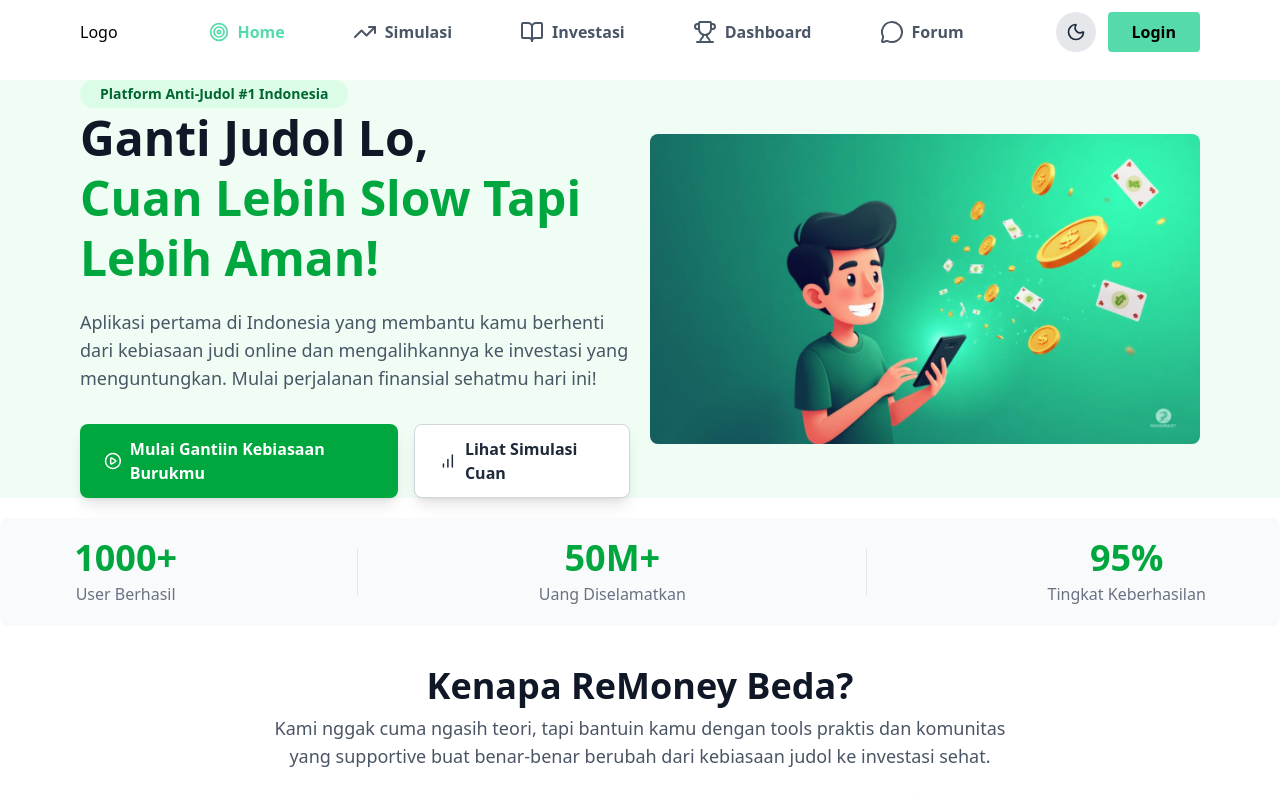
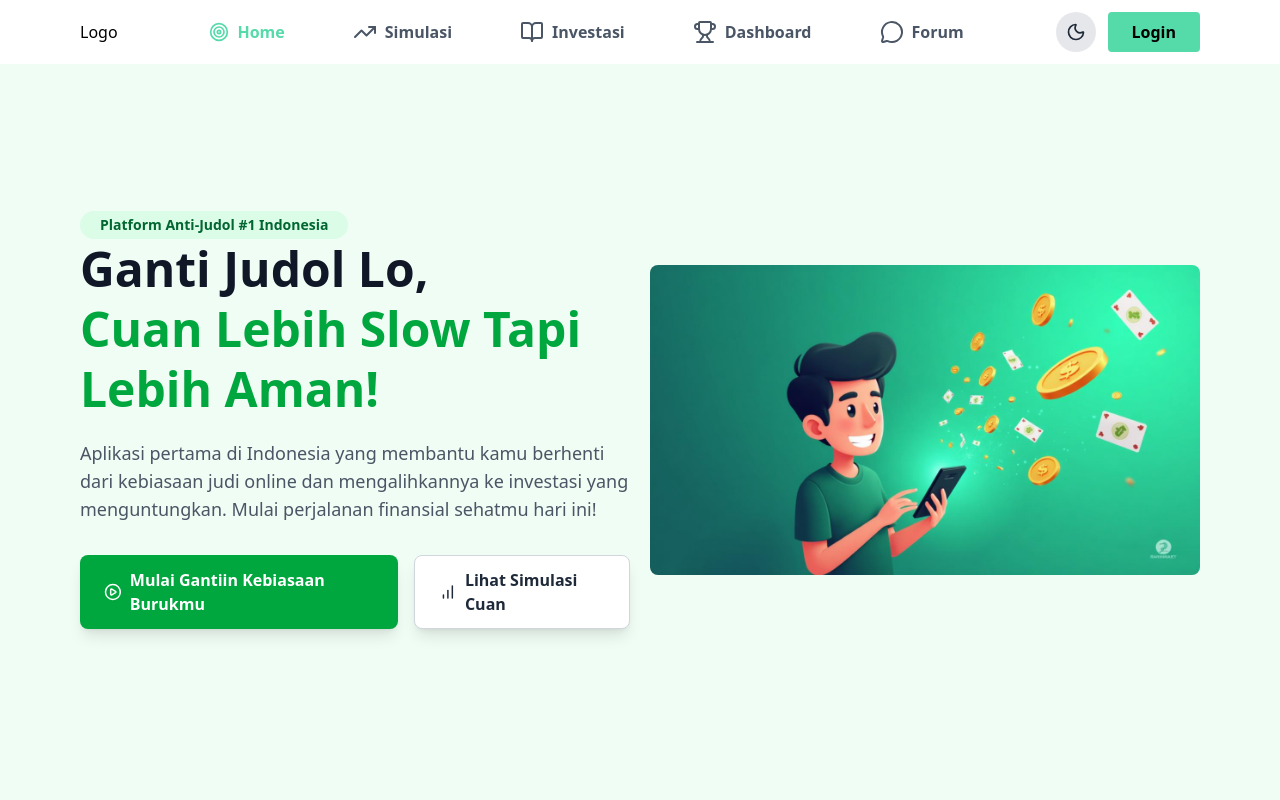
Before and after one commit to dudiddump/gemastik25, a Next.js app: page / in a window 1280 px wide. Shown: the top 800 px of the page. Built offline with nearby package versions, Linux system fonts and the light colour scheme.

Commit message:
ketenngahin

```diff
--- a/components/Hero.tsx
+++ b/components/Hero.tsx
@@ -1,13 +1,13 @@
 import ResponsiveContainer from "@/components/ResponsiveContainer";
-import { PlayCircle, BarChart } from 'lucide-react';
-import Link from 'next/link';
-import Image from 'next/image';
+import { PlayCircle, BarChart } from "lucide-react";
+import Link from "next/link";
+import Image from "next/image";
 
 const Hero = () => {
   return (
-    <section className="mt-20 bg-green-50">
+    <section className="h-screen bg-green-50 flex items-center justify-center">
       <ResponsiveContainer>
-        <div className="mt-10 flex flex-col lg:flex-row items-center justify-between gap-5">
+        <div className="mt-10 flex flex-col lg:flex-row items-center justify-between  gap-5">
           <div className="flex-1 text-center lg:text-left">
             <span className="inline-block bg-green-100 text-green-800 text-sm font-semibold px-5 py-1 rounded-full mb-5+4">
               Platform Anti-Judol #1 Indonesia
@@ -16,11 +16,15 @@
             <h1 className="text-4xl md:text-5xl font-extrabold text-gray-900 leading-tight">
               Ganti Judol Lo,
               <br />
-              <span className="text-green-600">Cuan Lebih Slow Tapi Lebih Aman!</span>
+              <span className="text-green-600">
+                Cuan Lebih Slow Tapi Lebih Aman!
+              </span>
             </h1>
 
             <p className="mt-5 text-lg text-gray-600 max-w-xl mx-auto lg:mx-0">
-              Aplikasi pertama di Indonesia yang membantu kamu berhenti dari kebiasaan judi online dan mengalihkannya ke investasi yang menguntungkan. Mulai perjalanan finansial sehatmu hari ini!
+              Aplikasi pertama di Indonesia yang membantu kamu berhenti dari
+              kebiasaan judi online dan mengalihkannya ke investasi yang
+              menguntungkan. Mulai perjalanan finansial sehatmu hari ini!
             </p>
 
             <div className="mt-8 flex flex-col sm:flex-row gap-4 justify-center lg:justify-start">
```
